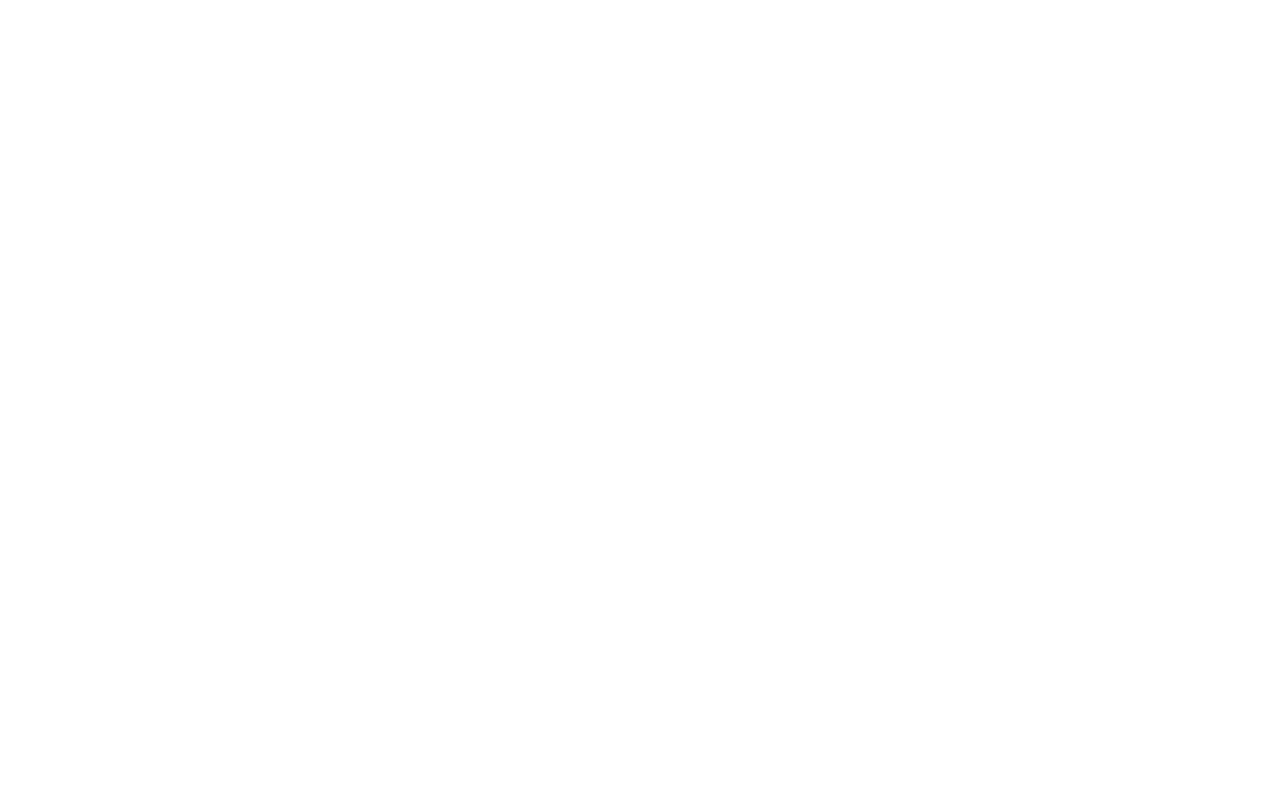
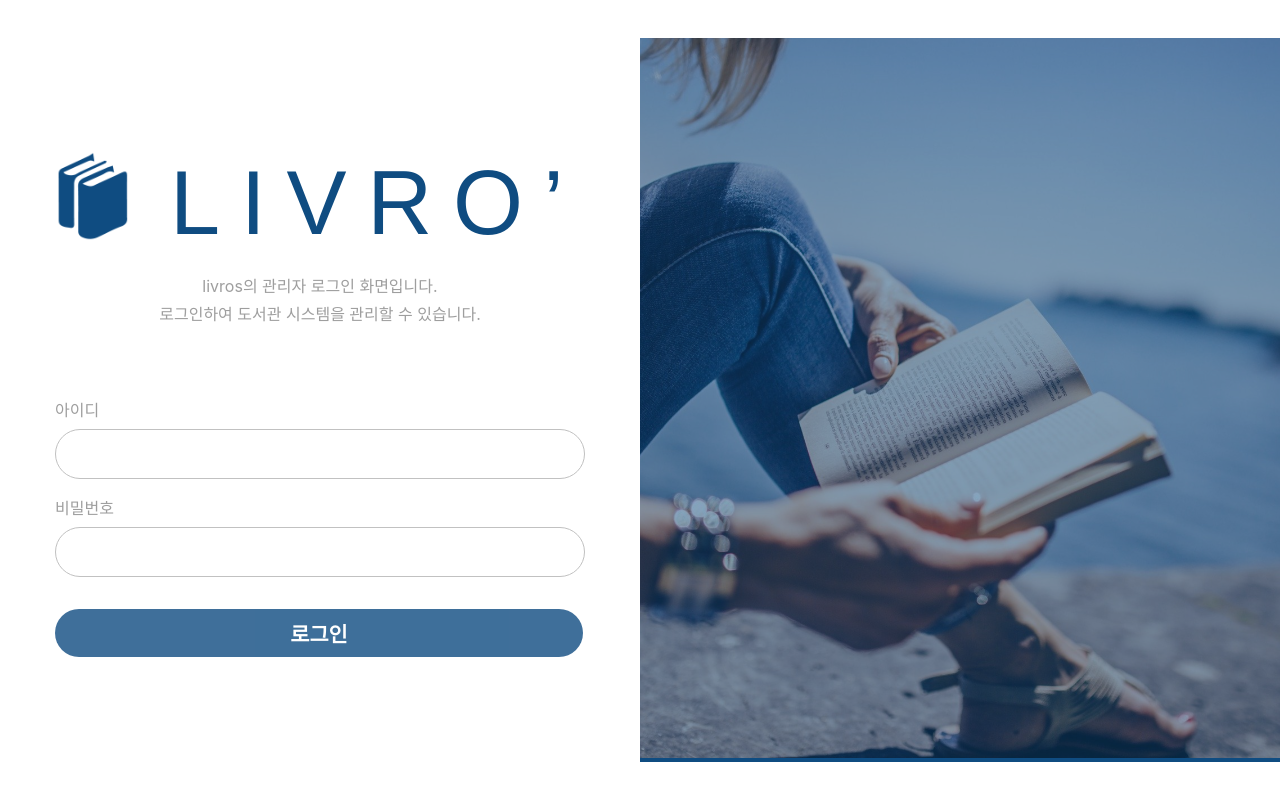
Before and after one commit to livro-s/Livro-Front-end-Admin, a React (Create React App) app in the folder livros-admin/: page / in a window 1280 px wide. Built offline with nearby package versions, Linux system fonts and the light colour scheme.

Commit message:
[ADD] <components/Login/index.js> component

```diff
--- a/livros-admin/src/components/Login/index.js
+++ b/livros-admin/src/components/Login/index.js
@@ -1,9 +1,10 @@
-import React from 'react';
+import React from "react";
+import Login from "./Login";
 
 const index = () => {
     return (
         <div>
-
+            <Login></Login>
         </div>
     );
 };
```
